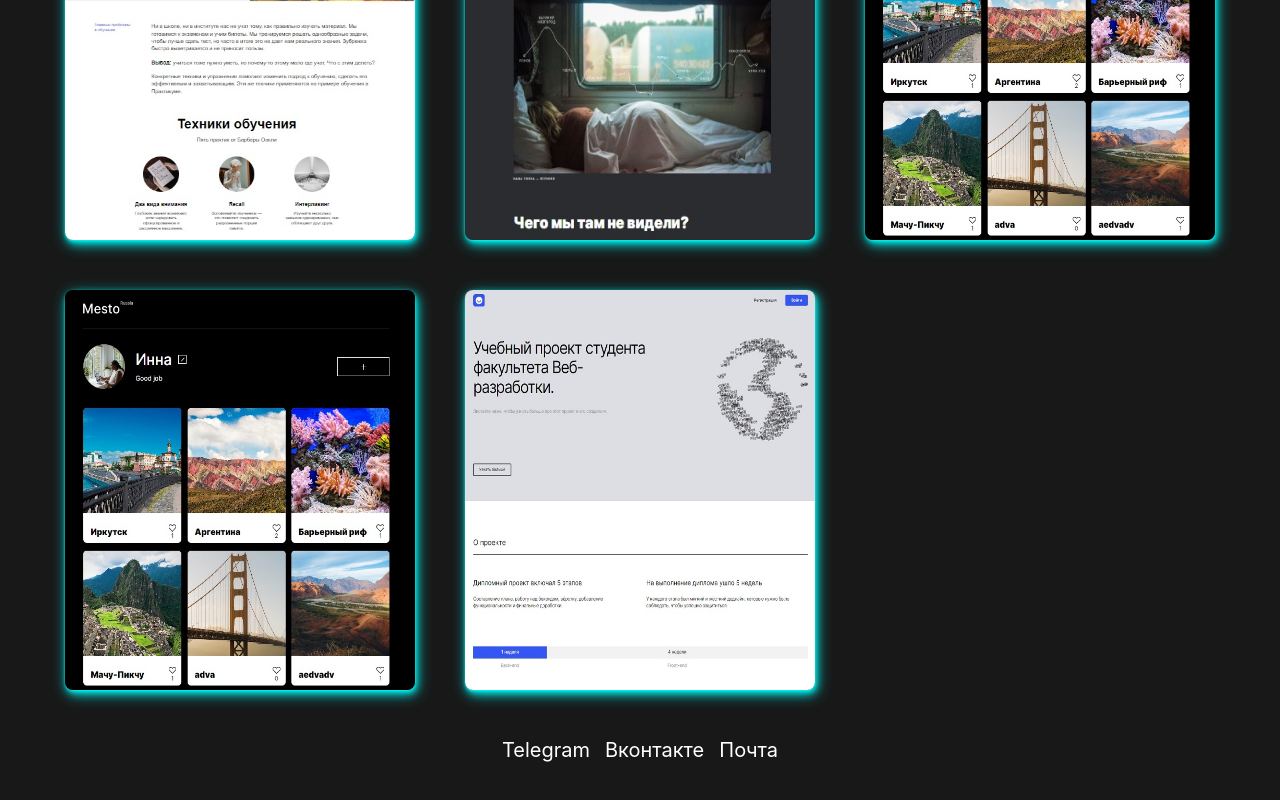
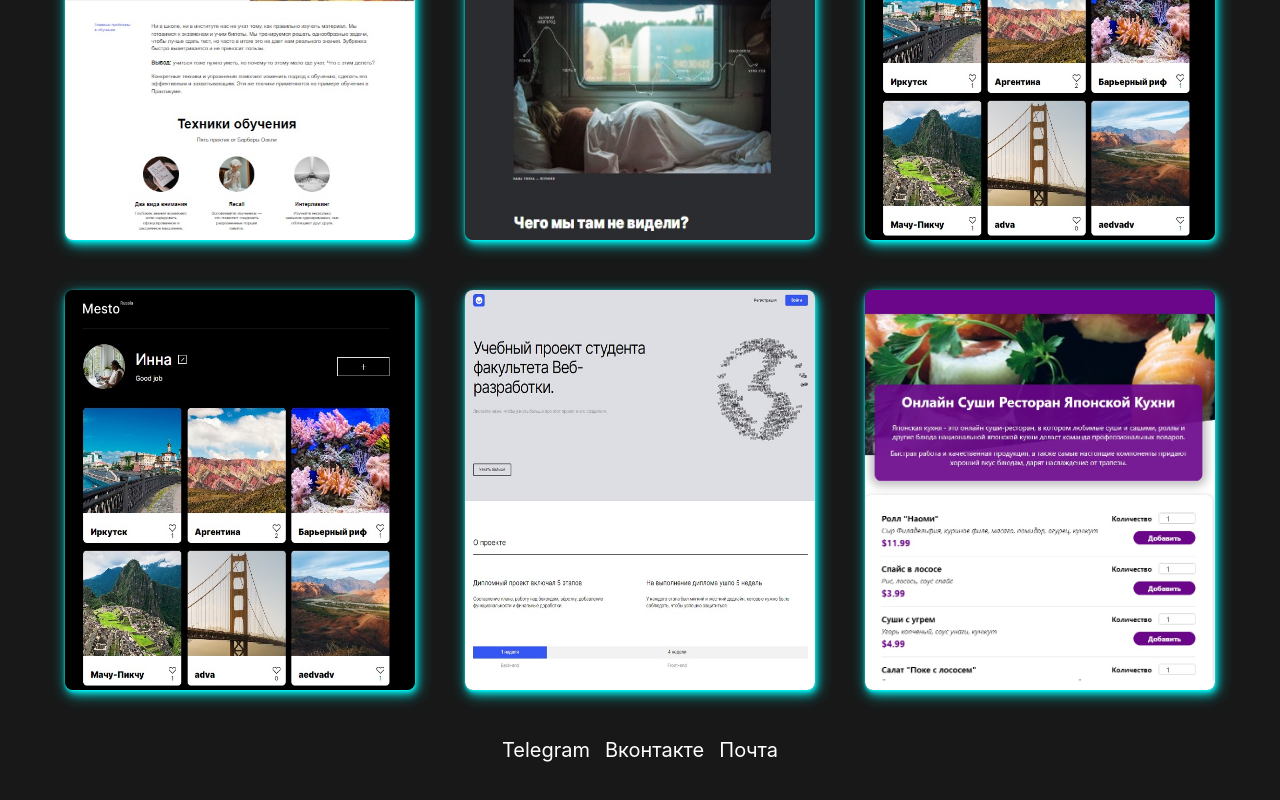
Before and after one commit to innabunny/portfolio, a React (Create React App) app: page / in a window 1280 px wide. Shown: the part 1157-1957 px from the top of the page. Built offline with nearby package versions, Linux system fonts and the light colour scheme.

Commit message:
add new card/ change ReadMe

```diff
--- a/src/data.js
+++ b/src/data.js
@@ -1,7 +1,8 @@
-import card_1 from './img/portfolio_card1.jpg'
-import card_2 from './img/portfolio_card2.jpg'
-import card_3 from './img/portfolio_card3.jpg'
-import card_4 from './img/portfolio_card4.jpg'
+import card_1 from './img/portfolio_card1.jpg';
+import card_2 from './img/portfolio_card2.jpg';
+import card_3 from './img/portfolio_card3.jpg';
+import card_4 from './img/portfolio_card4.jpg';
+import card_5 from './img/portfoilio_card5.jpg';
 
 export const array = [
   {
@@ -39,5 +40,12 @@ export const array = [
     descriptionEN: "Movies explorer",
     link: 'https://github.com/innabunny/movies-explorer-frontend',
   },
+  {
+    id: 6,
+    img: card_5,
+    descriptionRU: "Суши ресторан",
+    descriptionEN: "Sushi market",
+    link: 'https://github.com/innabunny/sushi-market',
+  },
 
 ]
```
Also changed, not shown: src/img/portfoilio_card5.jpg (added), 1 other file (tests, documents, lock files or other folders).
